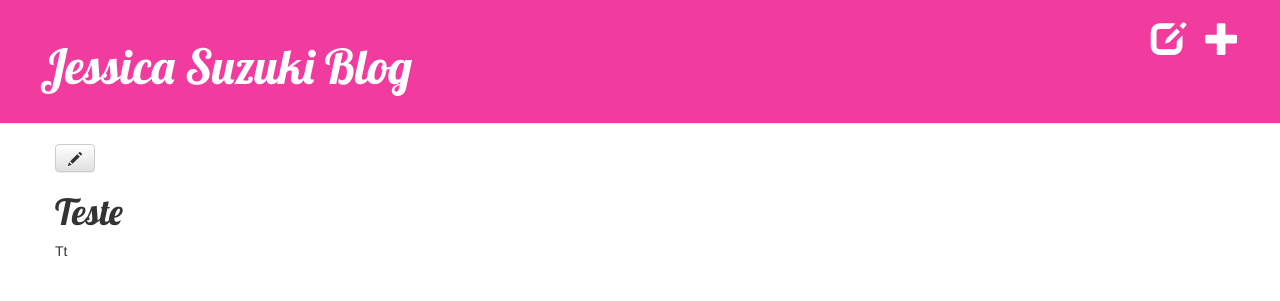
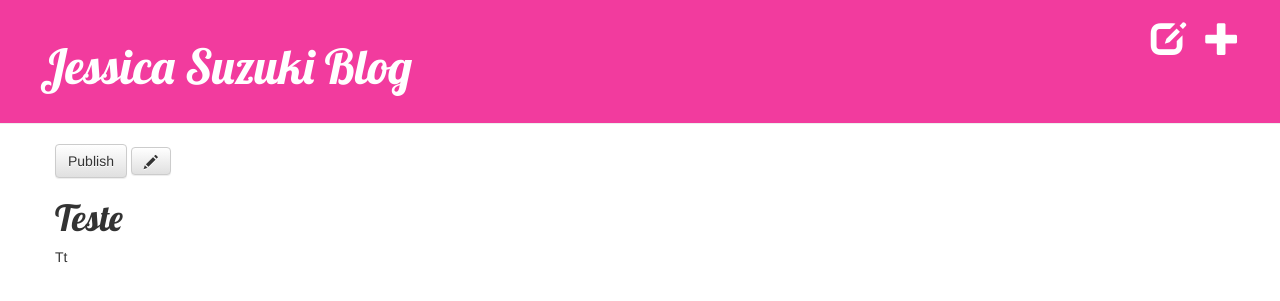
Before and after one commit to suzukijessica/DAS, a Django app: page /post/18/ in a window 1280 px wide. Shown: the top 301 px of the page. Run offline with Django 3.2, Linux system fonts and the light colour scheme; data comes from the database, SQL or seed files in the repository; both versions use the stored data as it was after the commit; some libraries are stand-ins or nearby versions.

Commit message:
Adding button to publish the posts

```diff
--- a/djangogirls/virtual/blog/templates/blog/post_detail.html
+++ b/djangogirls/virtual/blog/templates/blog/post_detail.html
@@ -2,11 +2,13 @@
 
 {% block content %}
     <div class="post">
-        {% if post.published_date %}
-            <div class="date">
-                {{ post.published_date }}
-            </div>
-        {% endif %}
+      {% if post.published_date %}
+          <div class="date">
+              {{ post.published_date }}
+          </div>
+      {% else %}
+          <a class="btn btn-default" href="{% url 'blog.views.post_publish' pk=post.pk %}">Publish</a>
+      {% endif %}
         <a class="btn btn-default" href="{% url 'post_edit' pk=post.pk %}"><span class="glyphicon glyphicon-pencil"></span></a>
         <h1>{{ post.title }}</h1>
         <p>{{ post.text|linebreaks }}</p>
--- a/djangogirls/virtual/blog/urls.py
+++ b/djangogirls/virtual/blog/urls.py
@@ -7,5 +7,6 @@ urlpatterns = [
     url(r'^post/new/$', views.post_new, name='post_new'),
     url(r'^post/(?P<pk>[0-9]+)/edit/$', views.post_edit, name='post_edit'),
     url(r'^drafts/$', views.post_draft_list, name='post_draft_list'),
+    url(r'^post/(?P<pk>\d+)/publish/$', views.post_publish, name='post_publish'),
 
 ]
--- a/djangogirls/virtual/blog/views.py
+++ b/djangogirls/virtual/blog/views.py
@@ -41,3 +41,8 @@ def post_edit(request, pk):
 def post_draft_list(request):
     posts = Post.objects.filter(published_date__isnull=True).order_by('created_date')
     return render(request, 'blog/post_draft_list.html', {'posts': posts})
+
+def post_publish(request, pk):
+    post = get_object_or_404(Post, pk=pk)
+    post.publish()
+    return redirect('blog.views.post_detail', pk=pk)
```
Also changed, not shown: djangogirls/virtual/db.sqlite3.
